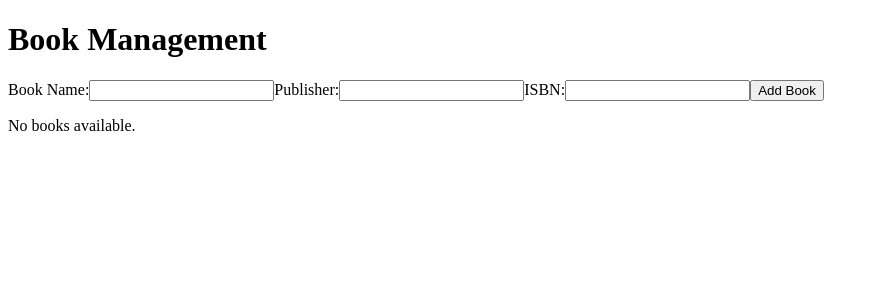
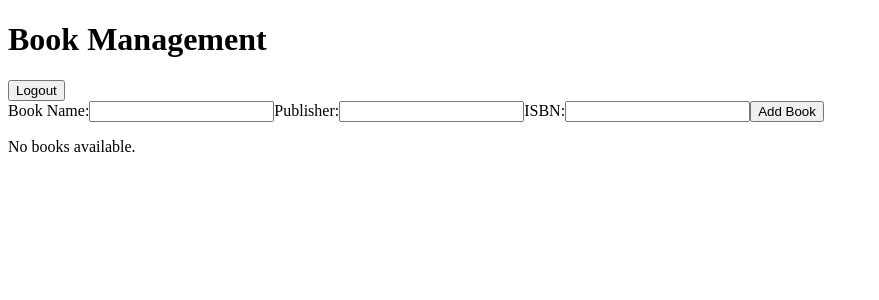
Before and after one commit to jafan-mulama/library, a Vue app in the folder booksfrontend/: page /BookManagement in a window 1280 px wide. Shown: the top 300 px of the page, without its empty margins (0-879 px from the left). Built offline with nearby package versions, Linux system fonts and the light colour scheme; sample sign-in values are in the browser's storage.

Commit message:
aded logout functionality using appi, logout is being used by both user dashboard and admin dashboard

```diff
--- /dev/null
+++ b/booksfrontend/src/api/api.js
@@ -0,0 +1,24 @@
+// api.js
+import axios from 'axios';
+/** to use it import {logout} from "@/api/api"; **/
+export const logout = async () => {
+    try {
+        const response = await axios.post('/api/logout', null, {
+            headers: {
+                'Authorization': `Bearer ${localStorage.getItem('token')}`,
+            },
+        });
+
+        if (response.status === 200) {
+            localStorage.removeItem('token');
+            return true;
+        } else {
+            console.error('Logout failed');
+            return false;
+        }
+    } catch (error) {
+        console.error('Logout error:', error);
+        return false;
+    }
+};
+/** end of logout function **/
--- a/booksfrontend/src/components/BookLoans.vue
+++ b/booksfrontend/src/components/BookLoans.vue
@@ -1,17 +1,9 @@
 <template>
-    <form @submit.prevent="login">
-        <label for="email">Email:</label>
-        <input type="email" v-model="credentials.email" required>
-
-        <label for="password">Password:</label>
-        <input type="password" v-model="credentials.password" required>
-
-        <button type="submit">Login</button>
-    </form>
+    <button @click="logout">Logout</button>
 </template>
 
 <script>
-import axios from 'axios';
+import {logout} from "@/api/api";
 
 export default {
     name: 'BookLoans',
@@ -24,17 +16,18 @@ export default {
         };
     },
     methods: {
-        login() {
-            axios.post('/api/login', this.credentials)
-                .then(response => {
-                    console.log(response.data);
-                    // Handle successful login, e.g., redirect to a dashboard
-                })
-                .catch(error => {
-                    console.error(error);
-                    // Handle login error
-                });
+        /** start of logout  import {logout} from "@/api/api"; **/
+        async logout() {
+            const isLoggedOut = await logout();
+
+            if (isLoggedOut) {
+                await this.$router.push('/login');
+            } else {
+                console.error('Logout failed');
+            }
         },
     },
+
+
 };
 </script>
--- a/booksfrontend/src/components/BookManagement.vue
+++ b/booksfrontend/src/components/BookManagement.vue
@@ -1,7 +1,7 @@
 <template>
     <div>
         <h1>Book Management</h1>
-
+        <button @click="logout">Logout</button>
         <!-- Add Book Form -->
         <form @submit.prevent="addBook">
             <label for="name">Book Name:</label>
@@ -35,6 +35,7 @@
 </template>
 
 <script>
+import { logout } from '@/api/api';
 export default {
     name: 'BookManagement',
     data() {
@@ -64,6 +65,18 @@ export default {
                 isbn: '',
             };
         },
+
+        /** start of logout method reused import {logout} from "@/api/api"; **/
+        async logout() {
+            const isLoggedOut = await logout();
+
+            if (isLoggedOut) {
+                await this.$router.push('/login');
+            } else {
+                console.error('Logout failed');
+            }
+        },
+
         // TODO: Add methods to fetch the list of books from the API
     },
     mounted() {
--- a/booksfrontend/src/components/UserLogin.vue
+++ b/booksfrontend/src/components/UserLogin.vue
@@ -42,7 +42,7 @@ export default {
 
                     // Check user role and redirect accordingly
                     if (user.role === 'user') {
-                        this.$router.push('/BookLoans');
+                        this.$router.push('/booksLoans');
                     } else if (user.role === 'admin') {
                         this.$router.push('/BookManagement');
                     } else {
```
